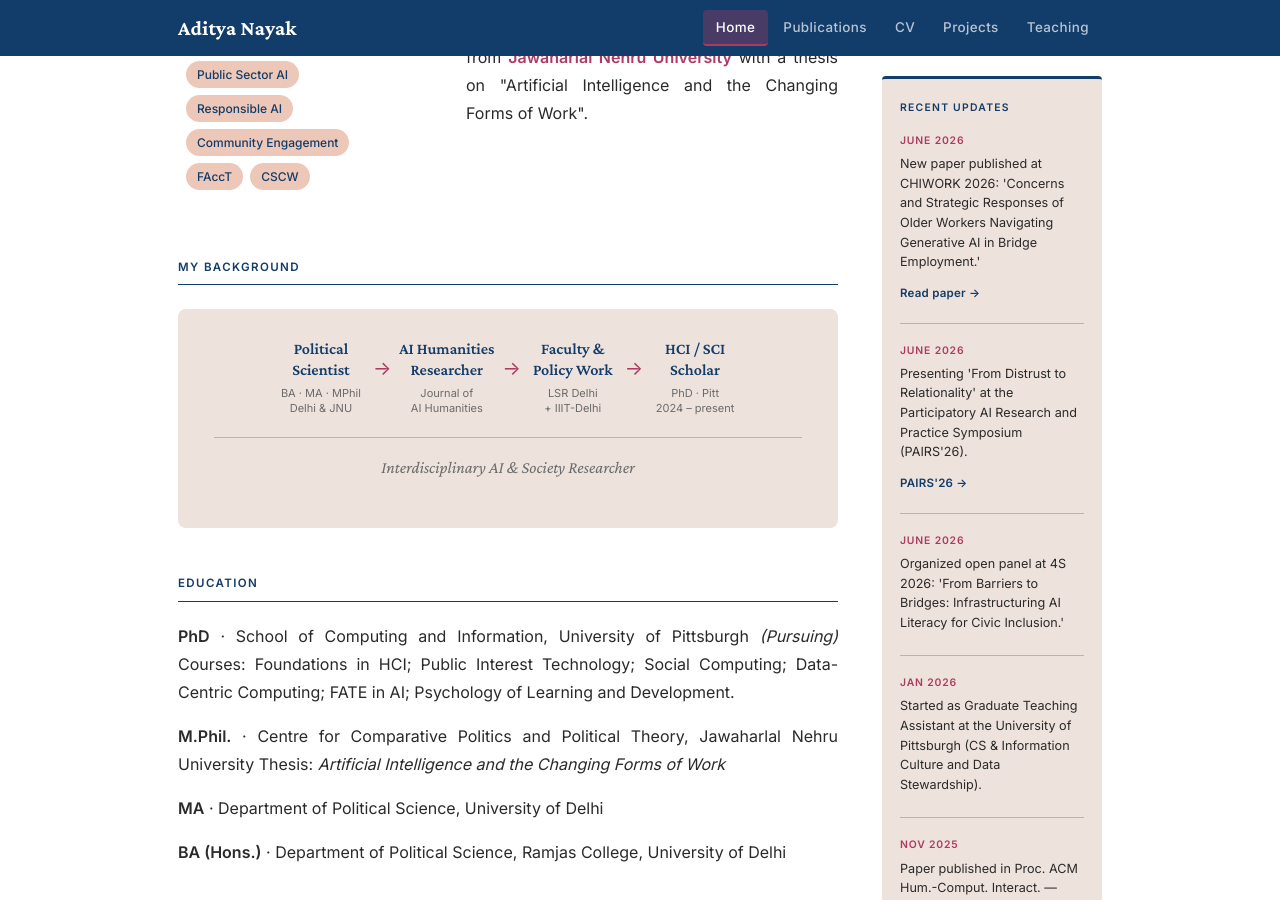
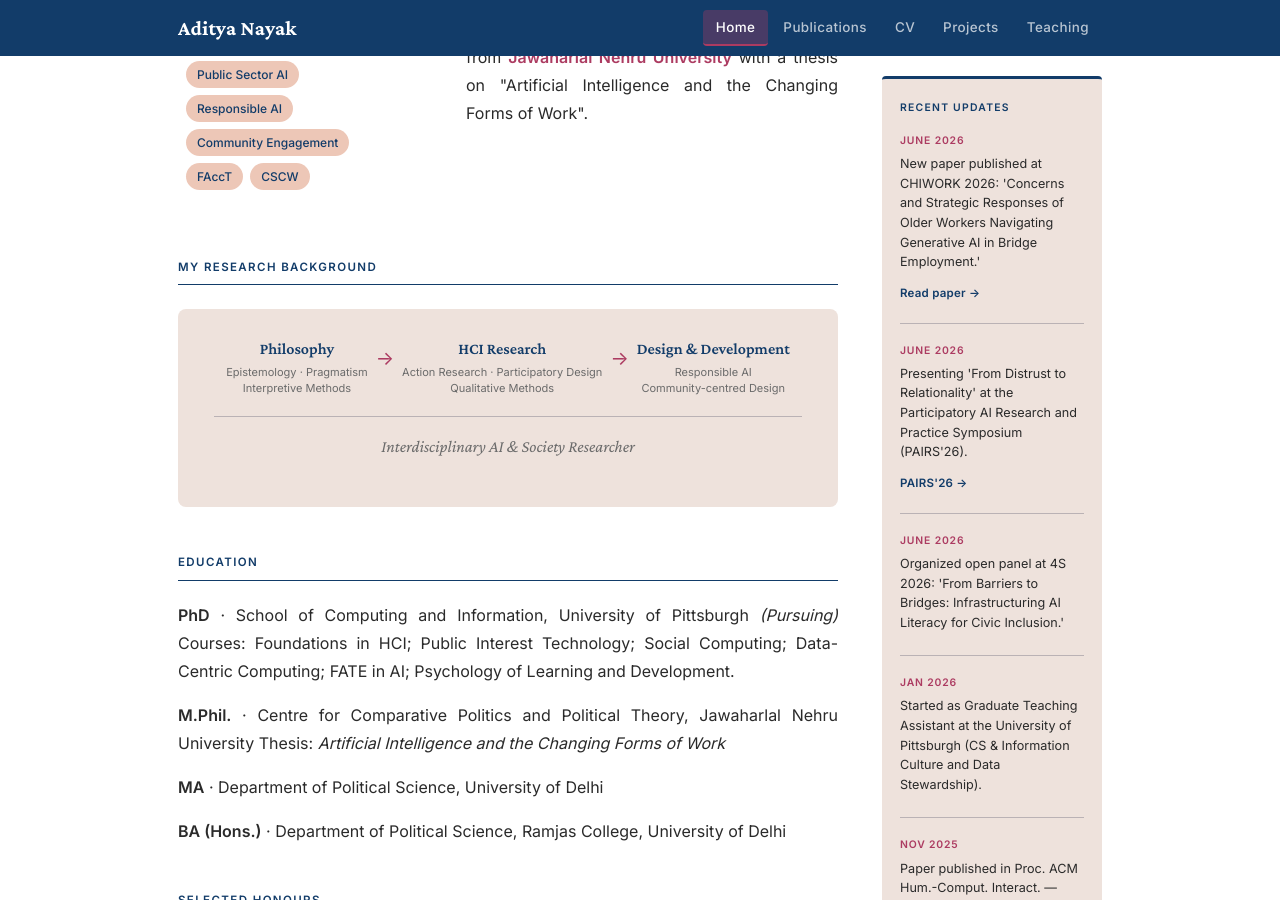
Before and after one commit to adityanayak-info/adityanayak-info.github.io, a Jekyll site: the page built from index.md, in a window 1280 px wide and 900 px high, scrolled down 532 px. Built offline with Jekyll 4.4.1, drawn with Linux system fonts in a browser that asks for light colours.

Commit message:
Update index.md

```diff
--- a/index.md
+++ b/index.md
@@ -73,7 +73,7 @@ permalink: /
   </div>
 </div>
 
-## My Background
+## My Research Background
 
 <!-- ═══════════════════════════════════════════════════════════
      CAREER PATH — edit stage-name and stage-inst text below.
@@ -84,23 +84,18 @@ permalink: /
 <div class="career-path">
   <div class="career-stages">
     <div class="stage">
-      <div class="stage-name">Political<br>Scientist</div>
-      <div class="stage-inst">BA · MA · MPhil<br>Delhi &amp; JNU</div>
+      <div class="stage-name">Philosophy</div>
+      <div class="stage-inst">Epistemology · Pragmatism<br>Interpretive Methods</div>
     </div>
     <div class="stage-arrow">→</div>
     <div class="stage">
-      <div class="stage-name">AI Humanities<br>Researcher</div>
-      <div class="stage-inst">Journal of<br>AI Humanities</div>
+      <div class="stage-name">HCI Research</div>
+      <div class="stage-inst">Action Research · Participatory Design<br> Qualitative Methods</div>
     </div>
     <div class="stage-arrow">→</div>
     <div class="stage">
-      <div class="stage-name">Faculty &amp;<br>Policy Work</div>
-      <div class="stage-inst">LSR Delhi<br>+ IIIT-Delhi</div>
-    </div>
-    <div class="stage-arrow">→</div>
-    <div class="stage">
-      <div class="stage-name">HCI / SCI<br>Scholar</div>
-      <div class="stage-inst">PhD · Pitt<br>2024 – present</div>
+      <div class="stage-name">Design &amp; Development</div>
+      <div class="stage-inst">Responsible AI <br> Community-centred Design</div>
     </div>
   </div>
   <p class="career-tagline">Interdisciplinary AI &amp; Society Researcher</p>
```
